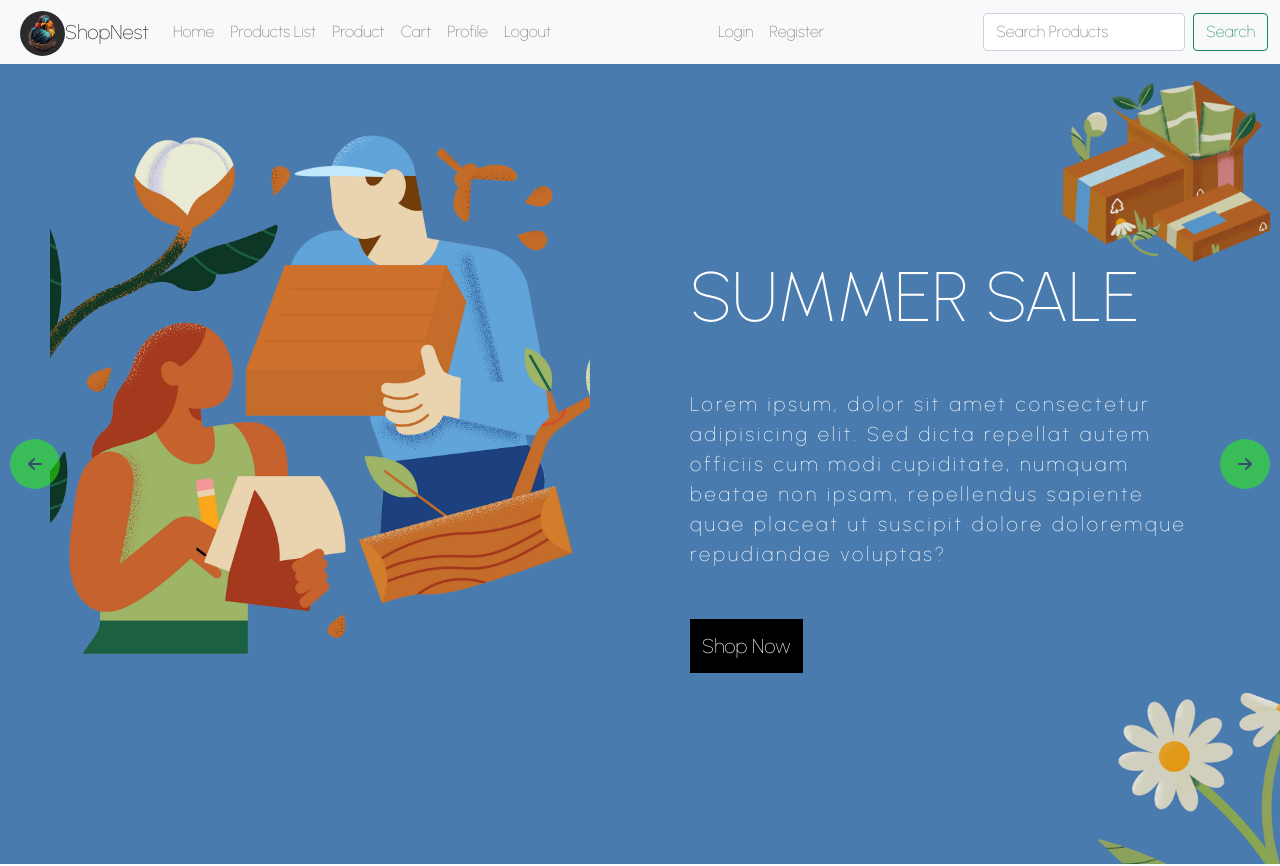
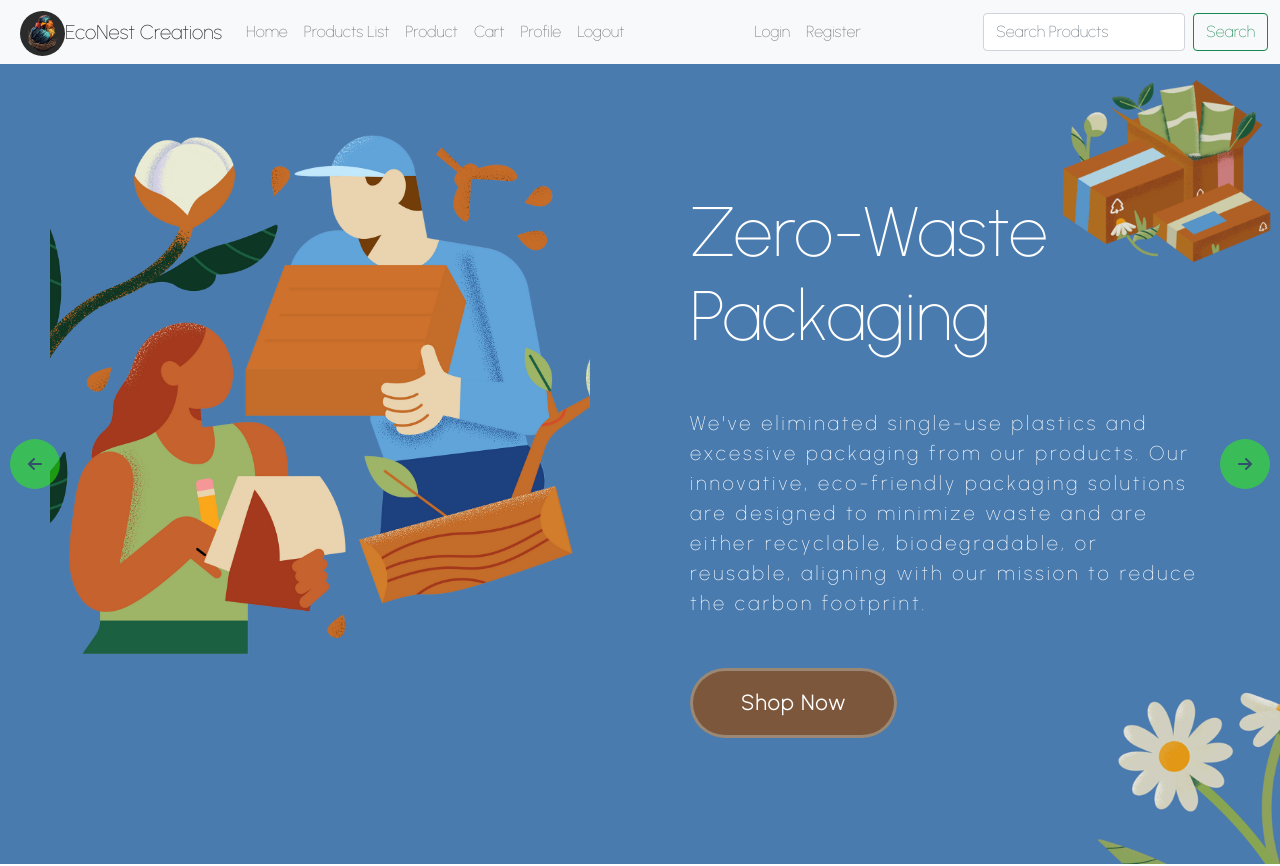
Before and after one commit to Sohamiscurious/Ecofreindly_ecommerce, a React (Create React App) app in the folder client/: page / in a window 1280 px wide. Shown: the top 866 px of the page. Built offline with nearby package versions, Linux system fonts and the light colour scheme; the HTML template or start-up script is replaced by a standard one.

Commit message:
Added better styling

```diff
--- a/client/src/components/Footer.jsx
+++ b/client/src/components/Footer.jsx
@@ -100,11 +100,8 @@ const Footer = () => {
     <Container>
       <Left>
         <Logo src="bird.png"></Logo>
-        <Description>
-          Lorem ipsum dolor sit amet consectetur adipisicing elit. Quod
-          praesentium adipisci quos necessitatibus rerum hic maiores excepturi
-          sapiente, delectus cumque esse vitae quis, asperiores quisquam vel
-          facere tenetur ex! Necessitatibus.
+        <Description class="text-center">
+        Ultimately, it is our collective responsibility to prioritize eco-friendly practices in all aspects of our lives, from our daily habits to our consumer choices and policy decisions. By doing so, we can work together to protect the planet and ensure a brighter and more sustainable future for all.
         </Description>
         <SocialContainer>
           <SocialIcon>
--- a/client/src/components/NavBar.jsx
+++ b/client/src/components/NavBar.jsx
@@ -9,7 +9,7 @@ const NavBar = () => {
             <nav className="navbar navbar-expand-lg navbar-light bg-light">
                 <div className="container-fluid">
                 <img className='logo' src="bird.png"/>
-                    <a className="navbar-brand" href="/">ShopNest</a>
+                    <a className="navbar-brand" href="/">EcoNest Creations</a>
                     <button className="navbar-toggler" type="button" data-bs-toggle="collapse" data-bs-target="#navbarSupportedContent" aria-controls="navbarSupportedContent" aria-expanded="false" aria-label="Toggle navigation">
                         <span className="navbar-toggler-icon"></span>
                     </button>
--- a/client/src/components/Slider.jsx
+++ b/client/src/components/Slider.jsx
@@ -79,12 +79,19 @@ const Description = styled.p`
   color: white;
 `;
 const Button = styled.button`
-  padding: 10px;
-  font-size: 20px;
-  border-color: transparent;
+
   cursor: pointer;
-  background-color: black;
-  color: white;
+  background-color:#7c573c;
+    padding: 1rem 3rem;
+    border: 0.2rem solid rgba(225, 255, 255,0.286);
+    font-size: 1.3rem;
+    color: white;
+    font-weight:bold;
+    letter-spacing: 0.1rem;
+    border-radius: 4rem;
+    &:hover {
+      background: radial-gradient(at bottom right,#5a4740,#2c1e1e);
+    };
 `;
 
 const Slider = () => {
--- a/client/src/data.js
+++ b/client/src/data.js
@@ -2,22 +2,21 @@ export const sliderItems=[
     {
         id:1,
         img:"homepage.png",
-        title:"SUMMER SALE",
-        desc: "Lorem ipsum, dolor sit amet consectetur adipisicing elit. Sed dicta repellat autem officiis cum modi cupiditate, numquam beatae non ipsam, repellendus sapiente quae placeat ut suscipit dolore doloremque repudiandae voluptas?",
-        bg:"f5fafd",
+        title:"Zero-Waste Packaging",
+        desc: "We've eliminated single-use plastics and excessive packaging from our products. Our innovative, eco-friendly packaging solutions are designed to minimize waste and are either recyclable, biodegradable, or reusable, aligning with our mission to reduce the carbon footprint."
     },
     {
         id:2,
         img:"homepage2.png",
-        title:"WINTER SALE",
-        desc: "Lorem ipsum, dolor sit amet consectetur adipisicing elit. Sed dicta repellat autem officiis cum modi cupiditate, numquam beatae non ipsam, repellendus sapiente quae placeat ut suscipit dolore doloremque repudiandae voluptas?",
+        title:"Environmental Education",
+        desc: "We're not just a product company; we're also an educational resource. Through our website, blog, and social media, we provide valuable information and tips on sustainable living. We aim to empower our customers with knowledge to make eco-conscious choices beyond our products.",
         bg:"fcf1ed",
     },
     {
         id:3,
         img:"homepage3.png",
-        title:"AUTUMN SALE",
-        desc: "Lorem ipsum, dolor sit amet consectetur adipisicing elit. Sed dicta repellat autem officiis cum modi cupiditate, numquam beatae non ipsam, repellendus sapiente quae placeat ut suscipit dolore doloremque repudiandae voluptas?",
+        title:"Sustainable Sourcing",
+        desc: "We prioritize sourcing materials and ingredients from eco-conscious suppliers and local artisans who adhere to sustainable practices. Our commitment to responsible sourcing ensures that our products have a minimal environmental impact and support communities.",
         bg:"f5fafd",
     }
 ]
```
